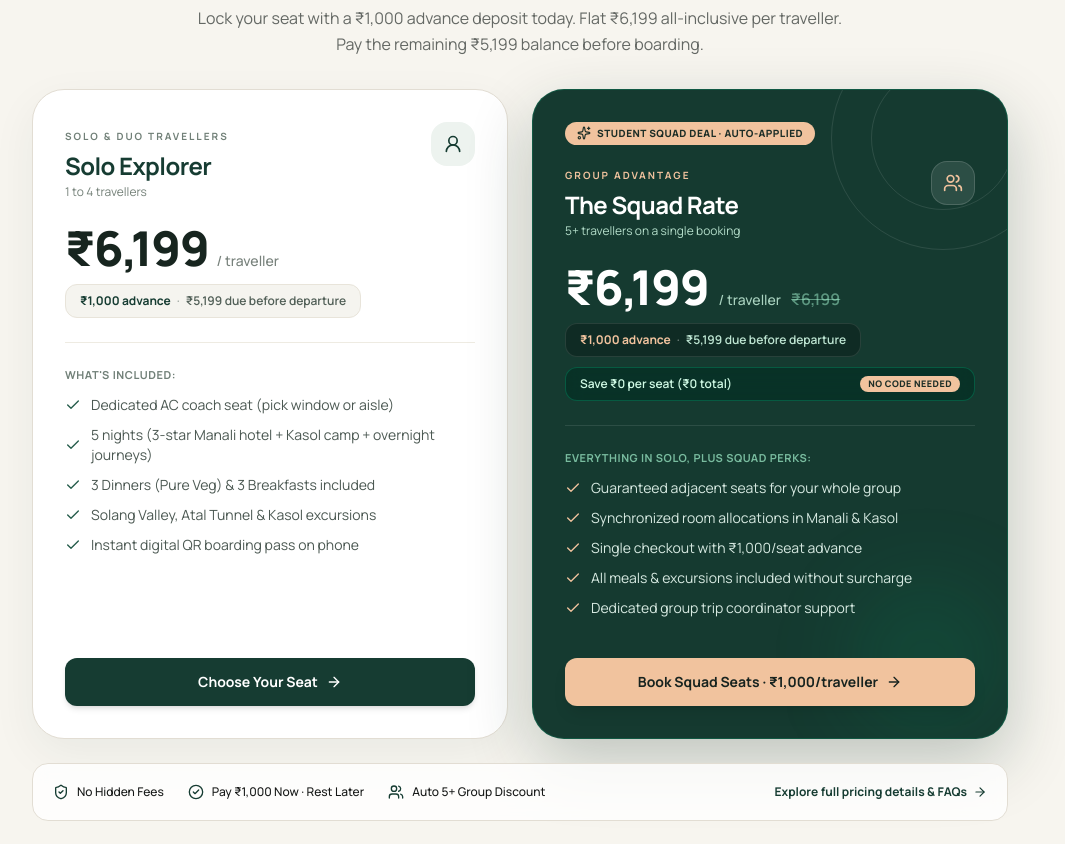
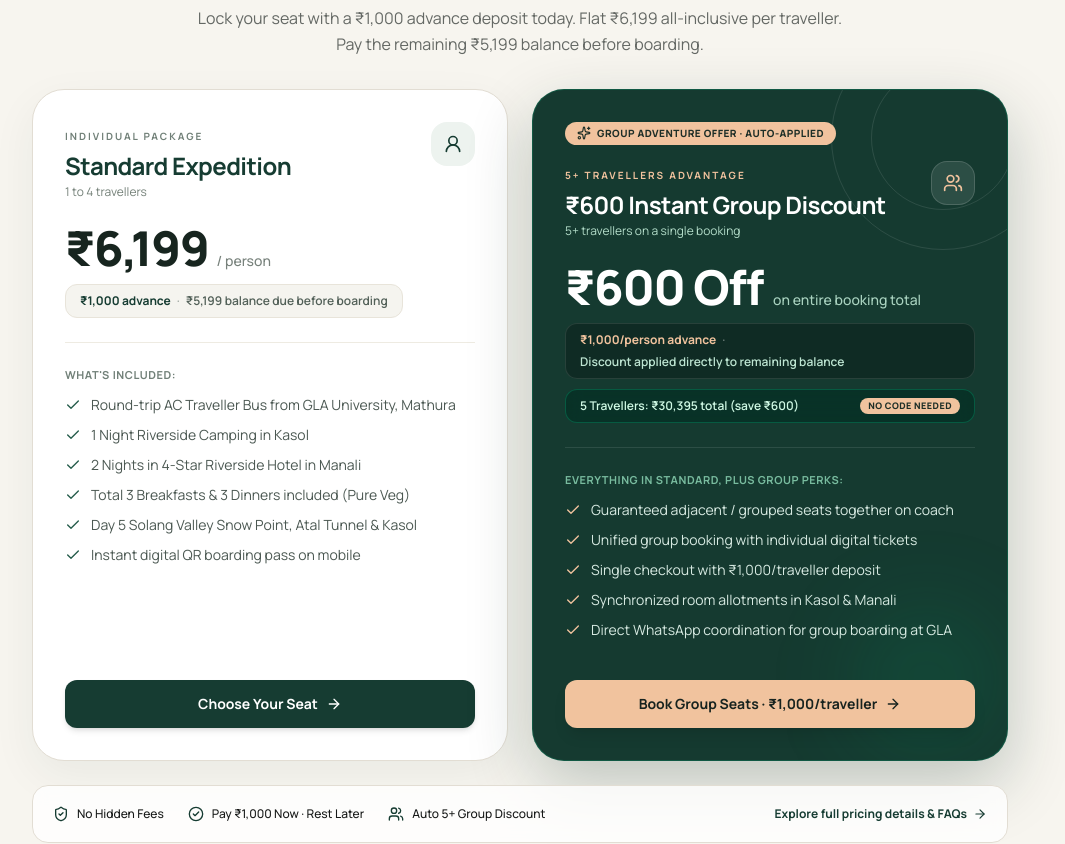
Before and after one commit to sumit07122/Escape, a Next.js app: page / in a window 1280 px wide. Shown: the part 1500-2344 px from the top of the page, without its empty margins (120-1185 px from the left). Built offline with nearby package versions, Linux system fonts and the light colour scheme; no server answers; the database is empty; a web font is replaced by a local one.

Commit message:
feat: redesign homepage hero and footer for Christmas Special 2026 with 6199 pricing and 8 highlights

```diff
--- a/src/app/page.tsx
+++ b/src/app/page.tsx
@@ -26,12 +26,10 @@ export default async function HomePage() {
   const tripConfig = availability.tripConfig;
   const availableSeats = availability.availableSeats;
   const depPrice = Number(tripConfig.depositPrice) || 1000;
-  const soloPrice = Number(tripConfig.packagePrice) || 6200;
-  const squadPrice = Number(tripConfig.groupPackagePrice) || 6200;
-  const groupThreshold = Number(tripConfig.groupSizeThreshold) || 1;
-  const squadSaving = Math.max(0, soloPrice - squadPrice);
+  const soloPrice = Number(tripConfig.packagePrice) || 6199;
+  const groupDiscount = Number(tripConfig.groupDiscountAmount) || 600;
+  const groupThreshold = Number(tripConfig.groupSizeThreshold) || 5;
   const soloBalance = Math.max(0, soloPrice - depPrice);
-  const squadBalance = Math.max(0, squadPrice - depPrice);
   const activeBusCount = await safeDbQuery(
     () => db.bus.count({ where: { status: 'ACTIVE' } }),
     2,
@@ -254,16 +252,16 @@ export default async function HomePage() {
 
         {/* Pricing Cards Grid */}
         <div className="grid gap-6 lg:grid-cols-2 items-stretch">
-          {/* Card 1: Solo Explorer */}
+          {/* Card 1: Standard Package */}
           <div className="relative flex flex-col justify-between overflow-hidden rounded-[2rem] border border-[#e2ddd3] bg-white p-7 sm:p-8 shadow-[0_15px_45px_rgba(21,57,47,0.06)] transition-all hover:border-[#163C32]/30 hover:shadow-[0_20px_50px_rgba(21,57,47,0.10)]">
             <div>
               <div className="flex items-start justify-between gap-4">
                 <div>
                   <span className="text-[10px] font-bold uppercase tracking-[0.2em] text-[#718078]">
-                    Solo & Duo Travellers
+                    Individual Package
                   </span>
                   <h3 className="mt-1 text-2xl font-bold tracking-tight text-[#163C32]">
-                    Solo Explorer
+                    Standard Expedition
                   </h3>
                   <p className="mt-0.5 text-xs text-[#748078]">
                     1 to {groupThreshold - 1} travellers
@@ -279,14 +277,14 @@ export default async function HomePage() {
                 <span className="text-4xl sm:text-5xl font-extrabold tracking-tight text-[#17251f]">
                   ₹{soloPrice.toLocaleString('en-IN')}
                 </span>
-                <span className="text-sm font-medium text-[#77817b]">/ traveller</span>
+                <span className="text-sm font-medium text-[#77817b]">/ person</span>
               </div>
 
               {/* Deposit Pill */}
               <div className="mt-3 inline-flex flex-wrap items-center gap-1.5 rounded-xl bg-[#f5f4ef] px-3.5 py-2 text-xs font-semibold text-[#526058] border border-[#e8e4da]">
                 <span className="text-[#163C32] font-bold">₹{depPrice.toLocaleString('en-IN')} advance</span>
                 <span className="text-[#a0a8a3]">·</span>
-                <span>₹{soloBalance.toLocaleString('en-IN')} due before departure</span>
+                <span>₹{soloBalance.toLocaleString('en-IN')} balance due before boarding</span>
               </div>
 
               <div className="my-6 h-px bg-[#eeebe2]" />
@@ -299,23 +297,27 @@ export default async function HomePage() {
                 <ul className="space-y-2.5 text-xs sm:text-sm text-[#4b5852]">
                   <li className="flex items-center gap-2.5">
                     <Check className="h-4 w-4 shrink-0 text-[#245b4a]" />
-                    <span>Dedicated AC coach seat (pick window or aisle)</span>
+                    <span>Round-trip AC Traveller Bus from GLA University, Mathura</span>
                   </li>
                   <li className="flex items-center gap-2.5">
                     <Check className="h-4 w-4 shrink-0 text-[#245b4a]" />
-                    <span>5 nights (3-star Manali hotel + Kasol camp + overnight journeys)</span>
+                    <span>1 Night Riverside Camping in Kasol</span>
                   </li>
                   <li className="flex items-center gap-2.5">
                     <Check className="h-4 w-4 shrink-0 text-[#245b4a]" />
-                    <span>3 Dinners (Pure Veg) & 3 Breakfasts included</span>
+                    <span>2 Nights in 4-Star Riverside Hotel in Manali</span>
                   </li>
                   <li className="flex items-center gap-2.5">
                     <Check className="h-4 w-4 shrink-0 text-[#245b4a]" />
-                    <span>Solang Valley, Atal Tunnel & Kasol excursions</span>
+                    <span>Total 3 Breakfasts & 3 Dinners included (Pure Veg)</span>
                   </li>
                   <li className="flex items-center gap-2.5">
                     <Check className="h-4 w-4 shrink-0 text-[#245b4a]" />
-                    <span>Instant digital QR boarding pass on phone</span>
+                    <span>Day 5 Solang Valley Snow Point, Atal Tunnel & Kasol</span>
+                  </li>
+                  <li className="flex items-center gap-2.5">
+                    <Check className="h-4 w-4 shrink-0 text-[#245b4a]" />
+                    <span>Instant digital QR boarding pass on mobile</span>
                   </li>
                 </ul>
               </div>
@@ -331,7 +333,7 @@ export default async function HomePage() {
             </div>
           </div>
 
-          {/* Card 2: Student Squad Deal (Highlighted) */}
+          {/* Card 2: Group Adventure Offer */}
           <div className="relative flex flex-col justify-between overflow-hidden rounded-[2rem] bg-[#153a30] p-7 sm:p-8 text-white shadow-[0_24px_65px_rgba(14,47,38,0.24)] border border-emerald-400/20">
             {/* Background ambient decorative shapes */}
             <div className="pointer-events-none absolute -right-12 -top-16 h-56 w-56 rounded-full border border-white/10" />
@@ -342,16 +344,16 @@ export default async function HomePage() {
               {/* Highlight Badge */}
               <div className="mb-4 inline-flex items-center gap-1.5 rounded-full bg-[#f1c39e] px-3 py-1 text-[10px] font-black uppercase tracking-wider text-[#1d2e27]">
                 <Sparkles className="h-3.5 w-3.5" />
-                Student Squad Deal · Auto-Applied
+                Group Adventure Offer · Auto-Applied
               </div>
 
               <div className="flex items-start justify-between gap-4">
                 <div>
                   <span className="text-[10px] font-bold uppercase tracking-[0.2em] text-[#f1c39e]">
-                    Group Advantage
+                    5+ Travellers Advantage
                   </span>
                   <h3 className="mt-1 text-2xl font-bold tracking-tight !text-white text-white">
-                    The Squad Rate
+                    ₹600 Instant Group Discount
                   </h3>
                   <p className="mt-0.5 text-xs text-emerald-100/85">
                     {groupThreshold}+ travellers on a single booking
@@ -365,25 +367,22 @@ export default async function HomePage() {
               {/* Price & Savings */}
               <div className="mt-6 flex flex-wrap items-baseline gap-2.5">
                 <span className="text-4xl sm:text-5xl font-extrabold tracking-tight !text-white text-white">
-                  ₹{squadPrice.toLocaleString('en-IN')}
+                  ₹{groupDiscount} Off
                 </span>
-                <span className="text-sm font-medium text-emerald-100/80">/ traveller</span>
-                <span className="text-base font-semibold text-emerald-200/50 line-through">
-                  ₹{soloPrice.toLocaleString('en-IN')}
-                </span>
+                <span className="text-sm font-medium text-emerald-100/80">on entire booking total</span>
               </div>
 
               {/* Deposit Pill */}
               <div className="mt-3 inline-flex flex-wrap items-center gap-1.5 rounded-xl bg-black/25 px-3.5 py-2 text-xs font-semibold text-emerald-100/90 border border-white/10">
-                <span className="text-[#f1c39e] font-bold">₹{depPrice.toLocaleString('en-IN')} advance</span>
+                <span className="text-[#f1c39e] font-bold">₹{depPrice.toLocaleString('en-IN')}/person advance</span>
                 <span className="text-white/40">·</span>
-                <span>₹{squadBalance.toLocaleString('en-IN')} due before departure</span>
+                <span>Discount applied directly to remaining balance</span>
               </div>
 
-              {/* Savings Highlight Pill */}
+              {/* Example Breakdown Pill */}
               <div className="mt-2.5 flex items-center justify-between gap-2 rounded-xl border border-emerald-400/25 bg-emerald-950/60 px-3.5 py-2 text-xs backdrop-blur-sm">
                 <span className="font-semibold text-emerald-100">
-                  Save ₹{squadSaving.toLocaleString('en-IN')} per seat (₹{(squadSaving * groupThreshold).toLocaleString('en-IN')} total)
+                  5 Travellers: ₹30,395 total (save ₹600)
                 </span>
                 <span className="shrink-0 rounded-full bg-[#f1c39e] px-2 py-0.5 text-[9px] font-black uppercase tracking-wider text-[#1d2e27]">
                   No code needed
@@ -395,28 +394,28 @@ export default async function HomePage() {
               {/* Inclusions */}
               <div className="space-y-3">
                 <p className="text-[11px] font-bold uppercase tracking-wider text-emerald-200/70">
-                  Everything in Solo, plus squad perks:
+                  Everything in Standard, plus group perks:
                 </p>
                 <ul className="space-y-2.5 text-xs sm:text-sm text-emerald-50/90">
                   <li className="flex items-center gap-2.5">
                     <Check className="h-4 w-4 shrink-0 text-[#f1c39e]" />
-                    <span>Guaranteed adjacent seats for your whole group</span>
+                    <span>Guaranteed adjacent / grouped seats together on coach</span>
                   </li>
                   <li className="flex items-center gap-2.5">
                     <Check className="h-4 w-4 shrink-0 text-[#f1c39e]" />
-                    <span>Synchronized room allocations in Manali & Kasol</span>
+                    <span>Unified group booking with individual digital tickets</span>
                   </li>
                   <li className="flex items-center gap-2.5">
                     <Check className="h-4 w-4 shrink-0 text-[#f1c39e]" />
-                    <span>Single checkout with ₹{depPrice.toLocaleString('en-IN')}/seat advance</span>
+                    <span>Single checkout with ₹{depPrice.toLocaleString('en-IN')}/traveller deposit</span>
                   </li>
                   <li className="flex items-center gap-2.5">
                     <Check className="h-4 w-4 shrink-0 text-[#f1c39e]" />
-                    <span>All meals & excursions included without surcharge</span>
+                    <span>Synchronized room allotments in Kasol & Manali</span>
                   </li>
                   <li className="flex items-center gap-2.5">
                     <Check className="h-4 w-4 shrink-0 text-[#f1c39e]" />
-                    <span>Dedicated group trip coordinator support</span>
+                    <span>Direct WhatsApp coordination for group boarding at GLA</span>
                   </li>
                 </ul>
               </div>
@@ -427,7 +426,7 @@ export default async function HomePage() {
                 href="/book"
                 className="inline-flex w-full items-center justify-center gap-2 rounded-xl bg-[#f1c39e] px-5 py-3.5 text-sm font-bold text-[#17231f] shadow-lg transition-all hover:bg-white hover:shadow-xl"
               >
-                Book Squad Seats · ₹{depPrice.toLocaleString('en-IN')}/traveller <ArrowRight className="h-4 w-4" />
+                Book Group Seats · ₹{depPrice.toLocaleString('en-IN')}/traveller <ArrowRight className="h-4 w-4" />
               </Link>
             </div>
           </div>
--- a/src/components/Footer.tsx
+++ b/src/components/Footer.tsx
@@ -35,7 +35,7 @@ export default function Footer() {
               </div>
             </div>
             <p className="text-[#171918]/70 text-[11px] leading-relaxed">
-              Independent student mountain expedition. Pickup & Reporting: Near Main Gate (NH-2), Mathura. Tiered squad pricing: ₹6,200 solo / ₹5,999 duo / ₹5,800 squad (3+) with ₹1,000 advance reservation deposit.
+              Christmas Special 2026 (23–28 Dec). Pickup & Reporting: GLA University, Mathura. Package: ₹6,199 per person with ₹1,000 advance reservation deposit and ₹600 group discount for 5+ travellers.
             </p>
           </div>
 
@@ -80,7 +80,17 @@ export default function Footer() {
               </div>
               <div className="flex items-center gap-2 text-[#171918]/70">
                 <MapPin className="w-3.5 h-3.5 text-[#D87945] shrink-0" />
-                <span>Pickup & Reporting: Near Main Gate (NH-2), Mathura</span>
+                <span>Pickup & Reporting: GLA University, Mathura</span>
+              </div>
+              <div className="flex items-center gap-2 pt-1">
+                <a
+                  href={CONTACT_INFO.instagram}
+                  target="_blank"
+                  rel="noopener noreferrer"
+                  className="inline-flex items-center gap-1.5 text-[11px] font-semibold text-[#163C32] hover:text-[#D87945] transition-colors"
+                >
+                  <span>Follow @himalayan.escape_ on Instagram</span>
+                </a>
               </div>
             </div>
           </div>
```
